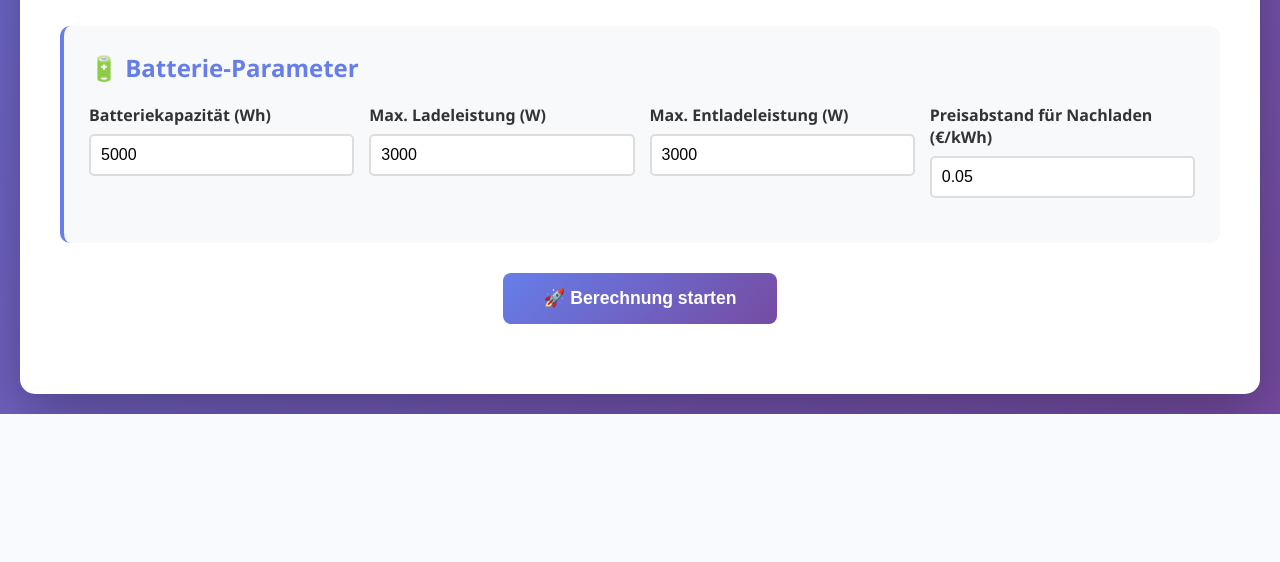
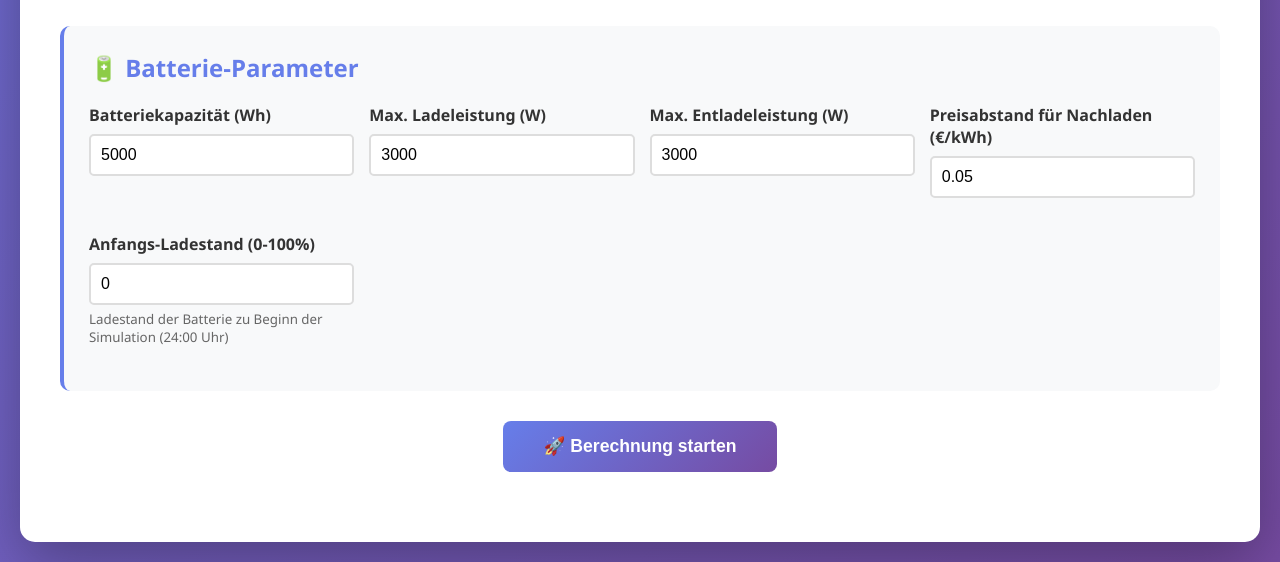
Before and after one commit to MaStr/pv-bat-simulator, a Flask app: page / in a window 1280 px wide. Shown: the part 1474-2036 px from the top of the page. Before the commit the page ends 1888 px from the top, so only its background shows below. Run offline with Flask 3, Linux system fonts and the light colour scheme.

Commit message:
Move Start SOC to general battery parameters for all models
Co-authored-by: MaStr <1036501+MaStr@users.noreply.github.com>

```diff
--- a/app.py
+++ b/app.py
@@ -12,7 +12,7 @@ from batcontrol.logic.logic_interface import CalculationInput, CalculationParame
 app = Flask(__name__)
 
 def berechne_linearer_verbrauch(statischer_preis, verbrauch, pv_strom, batterie_kapazitaet,
-                                max_lade_leistung, max_entlade_leistung, preis_abstand):
+                                max_lade_leistung, max_entlade_leistung, preis_abstand, anfangs_soc=0.0):
     """
     Modell 1: Linearer Verbrauch mit Batterie-Simulation und statischem Preis
 
@@ -24,10 +24,11 @@ def berechne_linearer_verbrauch(statischer_preis, verbrauch, pv_strom, batterie_
     - max_lade_leistung: Maximale Ladeleistung (W)
     - max_entlade_leistung: Maximale Entladeleistung (W)
     - preis_abstand: Preislicher Abstand für dynamisches Nachladen (€/kWh)
+    - anfangs_soc: Anfänglicher Ladestand der Batterie (0.0-1.0, Standard: 0.0)
     """
 
     # Initialisierung
-    batterie_stand = 0  # Aktueller Batteriestand in Wh
+    batterie_stand = anfangs_soc * batterie_kapazitaet  # Aktueller Batteriestand in Wh
     netzbezug = []
     batteriebezug = []
     kosten_pro_stunde = []
@@ -87,7 +88,7 @@ def berechne_linearer_verbrauch(statischer_preis, verbrauch, pv_strom, batterie_
 
 
 def berechne_linearer_verbrauch_dynamisch(preise, verbrauch, pv_strom, batterie_kapazitaet,
-                                          max_lade_leistung, max_entlade_leistung):
+                                          max_lade_leistung, max_entlade_leistung, anfangs_soc=0.0):
     """
     Modell 2: Linearer Verbrauch mit dynamischen Strompreisen (ungesteuerte Batterie)
 
@@ -101,10 +102,11 @@ def berechne_linearer_verbrauch_dynamisch(preise, verbrauch, pv_strom, batterie_
     - batterie_kapazitaet: Batteriekapazität (Wh)
     - max_lade_leistung: Maximale Ladeleistung (W)
     - max_entlade_leistung: Maximale Entladeleistung (W)
+    - anfangs_soc: Anfänglicher Ladestand der Batterie (0.0-1.0, Standard: 0.0)
     """
 
     # Initialisierung
-    batterie_stand = 0  # Aktueller Batteriestand in Wh
+    batterie_stand = anfangs_soc * batterie_kapazitaet  # Aktueller Batteriestand in Wh
     netzbezug = []
     batteriebezug = []
     kosten_pro_stunde = []
@@ -549,6 +551,9 @@ def berechnen():
         if len(verbrauch) != 24 or len(pv_strom) != 24:
             return jsonify({'error': 'Es müssen genau 24 Werte für Verbrauch und PV-Strom angegeben werden'}), 400
 
+        # Gemeinsamer Anfangs-SOC für alle Modelle
+        anfangs_soc = float(data.get('anfangs_soc', 0.0))
+
         if modell == 1:
             # Modell 1: Statischer Preis
             statischer_preis = float(data['statischer_preis'])
@@ -557,7 +562,7 @@ def berechnen():
             ergebnis = berechne_linearer_verbrauch(
                 statischer_preis, verbrauch, pv_strom,
                 batterie_kapazitaet, max_lade_leistung,
-                max_entlade_leistung, preis_abstand
+                max_entlade_leistung, preis_abstand, anfangs_soc
             )
         elif modell == 2:
             # Modell 2: Dynamische Preise
@@ -569,13 +574,12 @@ def berechnen():
             ergebnis = berechne_linearer_verbrauch_dynamisch(
                 preise, verbrauch, pv_strom,
                 batterie_kapazitaet, max_lade_leistung,
-                max_entlade_leistung
+                max_entlade_leistung, anfangs_soc
             )
         elif modell == 3:
             # Modell 3: Aktive Steuerung mit Optimierung
             preise = [float(x) for x in data['preise']]
             preis_abstand = float(data['preis_abstand'])
-            anfangs_soc = float(data.get('anfangs_soc', 0.0))
 
             if len(preise) != 24:
                 return jsonify({'error': 'Es müssen genau 24 Werte für dynamische Preise angegeben werden'}), 400
@@ -591,7 +595,6 @@ def berechnen():
             min_preis_differenz = float(data.get('min_preis_differenz', 0.05))
             always_allow_discharge_limit = float(data.get('always_allow_discharge_limit', 0.9))
             max_charging_from_grid_limit = float(data.get('max_charging_from_grid_limit', 0.8))
-            anfangs_soc = float(data.get('anfangs_soc', 0.2))
 
             if len(preise) != 24:
                 return jsonify({'error': 'Es müssen genau 24 Werte für dynamische Preise angegeben werden'}), 400
--- a/templates/index.html
+++ b/templates/index.html
@@ -343,8 +343,8 @@
                                value="0.05" step="0.01">
                     </div>
 
-                    <div class="input-group" id="anfangs-soc-group">
-                        <label for="anfangs_soc">Anfangs-Ladestand um 24 Uhr (0-100%)</label>
+                    <div class="input-group">
+                        <label for="anfangs_soc">Anfangs-Ladestand (0-100%)</label>
                         <input type="number" id="anfangs_soc" name="anfangs_soc"
                                value="0" min="0" max="100" step="1">
                         <small style="color: #666; margin-top: 5px; display: block;">
@@ -390,15 +390,6 @@
                                value="80" min="0" max="100" step="1">
                         <small style="color: #666; margin-top: 5px; display: block;">
                             Maximaler Ladestand beim Laden aus dem Netz
-                        </small>
-                    </div>
-
-                    <div class="input-group">
-                        <label for="anfangs_soc_batcontrol">Anfangs-Ladestand (0-100%)</label>
-                        <input type="number" id="anfangs_soc_batcontrol" name="anfangs_soc_batcontrol"
-                               value="20" min="0" max="100" step="1">
-                        <small style="color: #666; margin-top: 5px; display: block;">
-                            Ladestand der Batterie zu Beginn der Simulation
                         </small>
                     </div>
                 </div>
@@ -460,9 +451,7 @@
                     `;
                 }
 
-                // Anfangs-SOC nur bei Modell 3 anzeigen (initial)
-                const anfangsSocGroup = document.getElementById('anfangs-soc-group');
-                anfangsSocGroup.style.display = 'none';
+                // Anfangs-SOC ist jetzt immer sichtbar in den allgemeinen Batterie-Parametern
 
             } catch (error) {
                 console.error('Fehler beim Laden der Beispieldaten:', error);
@@ -475,35 +464,30 @@
             const sectionStatisch = document.getElementById('section-statischer-preis');
             const sectionDynamisch = document.getElementById('section-dynamische-preise');
             const preisAbstandGroup = document.getElementById('preis-abstand-group');
-            const anfangsSocGroup = document.getElementById('anfangs-soc-group');
             const sectionBatcontrol = document.getElementById('section-batcontrol-params');
 
             if (modell === 1) {
                 sectionStatisch.style.display = 'block';
                 sectionDynamisch.style.display = 'none';
                 preisAbstandGroup.style.display = 'block';
-                anfangsSocGroup.style.display = 'none';
                 sectionBatcontrol.style.display = 'none';
                 document.getElementById('statischer_preis').required = true;
             } else if (modell === 2) {
                 sectionStatisch.style.display = 'none';
                 sectionDynamisch.style.display = 'block';
                 preisAbstandGroup.style.display = 'none';
-                anfangsSocGroup.style.display = 'none';
                 sectionBatcontrol.style.display = 'none';
                 document.getElementById('statischer_preis').required = false;
             } else if (modell === 3) {
                 sectionStatisch.style.display = 'none';
                 sectionDynamisch.style.display = 'block';
                 preisAbstandGroup.style.display = 'block';
-                anfangsSocGroup.style.display = 'block';
                 sectionBatcontrol.style.display = 'none';
                 document.getElementById('statischer_preis').required = false;
             } else if (modell === 4) {
                 sectionStatisch.style.display = 'none';
                 sectionDynamisch.style.display = 'block';
                 preisAbstandGroup.style.display = 'none';
-                anfangsSocGroup.style.display = 'none';
                 sectionBatcontrol.style.display = 'block';
                 document.getElementById('statischer_preis').required = false;
             }
@@ -537,6 +521,9 @@
                 max_entlade_leistung: parseFloat(formData.get('max_entlade_leistung'))
             };
 
+            // Gemeinsamer Anfangs-SOC für alle Modelle
+            data.anfangs_soc = parseFloat(formData.get('anfangs_soc')) / 100.0;  // Konvertiere % in Dezimalzahl
+
             // Modell-spezifische Daten hinzufügen
             if (modell === 1) {
                 data.statischer_preis = parseFloat(formData.get('statischer_preis'));
@@ -554,7 +541,6 @@
                 }
                 data.preise = preise;
                 data.preis_abstand = parseFloat(formData.get('preis_abstand'));
-                data.anfangs_soc = parseFloat(formData.get('anfangs_soc')) / 100.0;  // Konvertiere % in Dezimalzahl
             } else if (modell === 4) {
                 const preise = [];
                 for (let i = 0; i < 24; i++) {
@@ -564,7 +550,6 @@
                 data.min_preis_differenz = parseFloat(formData.get('min_preis_differenz'));
                 data.always_allow_discharge_limit = parseFloat(formData.get('always_allow_discharge_limit')) / 100.0;
                 data.max_charging_from_grid_limit = parseFloat(formData.get('max_charging_from_grid_limit')) / 100.0;
-                data.anfangs_soc = parseFloat(formData.get('anfangs_soc_batcontrol')) / 100.0;
             }
 
             try {
```
